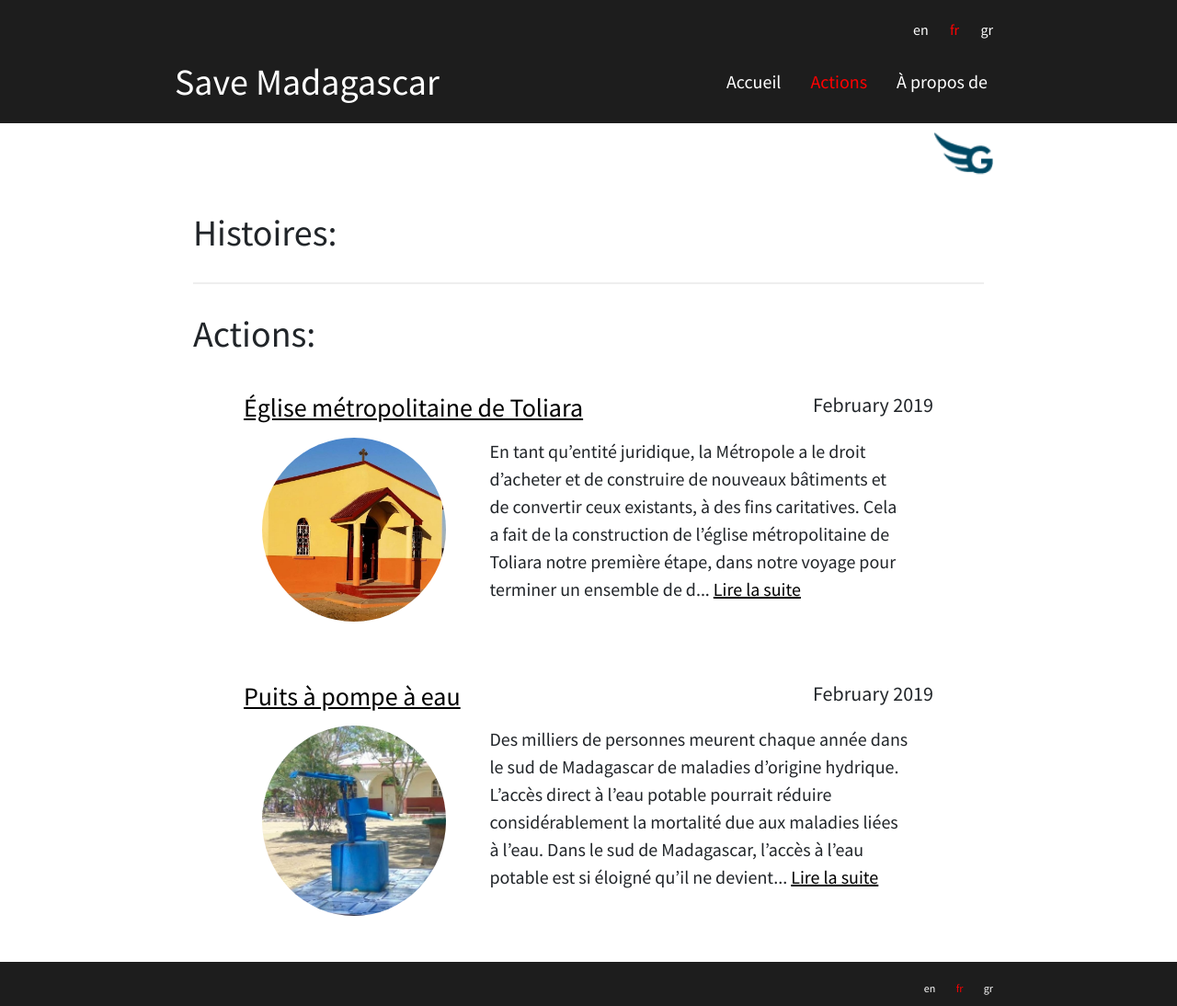
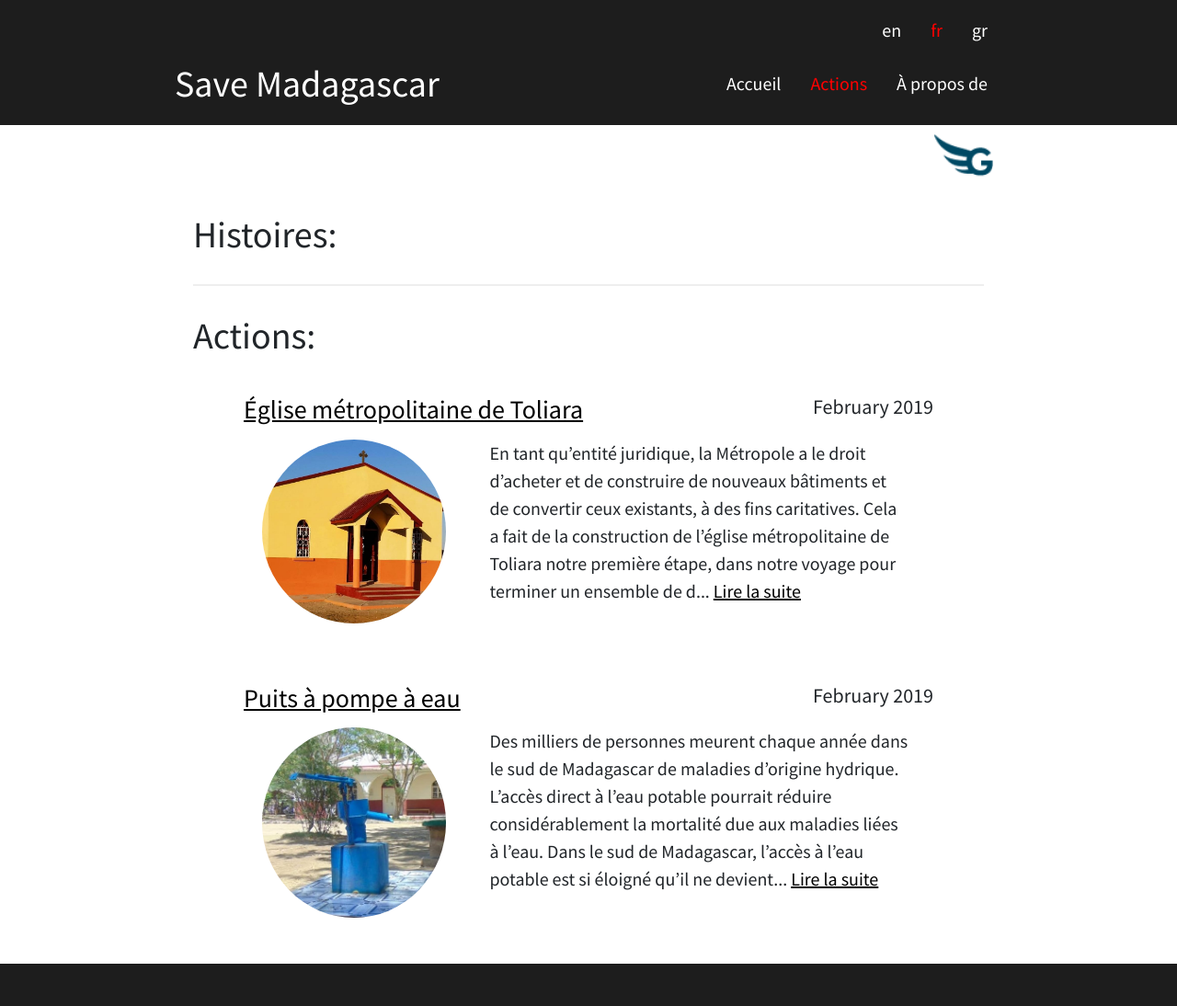
Before and after one commit to at07cm1/smadagascar_site, a Jekyll site: the page built from updates_fr.html, in a window 1280 px wide. Shown: the whole page at 92% size. Built offline with Jekyll 4.4.1, drawn with Linux system fonts in a browser that asks for light colours; after the commit the page ends 1068 px from its top, so only the background shows below that.

Commit message:
responsive language bar

```diff
--- a/_includes/main_navbar.html
+++ b/_includes/main_navbar.html
@@ -1,5 +1,5 @@
 <div class="container">
-  <nav class="main-nav">
+  <!-- <nav class="main-nav">
     <div class="columns" style="font-size:0.8em">
       <ul>
         {% assign allPages = site.html_pages | concat: site.posts | sort: "lang" %}
@@ -9,6 +9,22 @@
           {% endif %}
       {% endfor %}
       </ul>
+    </div>
+  </nav> -->
+  <nav class="navbar navbar-expand-lg bg-transparent">
+      <button class="navbar-toggler navbar-dark mx-auto" type="button" data-toggle="collapse" data-target="#langbarToggler" aria-controls="langbarToggler" aria-expanded="false" aria-label="Toggle language">
+        <span><img src="/media/logo/waving_flag_white.svg" style="width: 20px;"></span>
+
+      </button>
+    <div class="collapse navbar-collapse" id="langbarToggler">
+    <ul class="navbar ml-auto d-lg-flex align-items-center  align-center">
+    {% assign allPages = site.html_pages | concat: site.posts | sort: "lang" %}
+    {% for p in allPages %}
+    {% if p.lang_id == page.lang_id %}
+    <li {% if p.lang == page.lang %}class="nav-item h-100 active"{% endif %}><a href="{{ p.url }}" {% if p.url == page.url %}class="nav-link active"{% else %}class="nav-link"{% endif %}>{{ p.lang }}</a></li>
+    {% endif %}
+    {% endfor %}
+    </ul>
     </div>
   </nav>
 </div>
--- a/_layouts/default.html
+++ b/_layouts/default.html
@@ -46,18 +46,6 @@
 			{{ content }}
 		</div>
 		<footer>
-			<div class="container">
-				<nav class="main-nav">
-        <ul>
-				{% assign allPages = site.html_pages | concat: site.posts | sort: "lang" %}
-        {% for p in allPages %}
-					{% if p.lang_id == page.lang_id %}
-						<li {% if p.lang == page.lang %}class="active"{% endif %}><a href="{{ p.url }}" {% if p.url == page.url %}class="navLink active"{% else %}class="navLink"{% endif %}>{{ p.lang }}</a></li>
-					{% endif %}
-        {% endfor %}
-        </ul>
-				</nav>
-			</div>
 		</footer>
 		<!-- Optional JavaScript -->
 		<!-- jQuery first, then Popper.js, then Bootstrap JS -->
--- a/css/style.css
+++ b/css/style.css
@@ -128,6 +128,7 @@
 }
 
 a {text-decoration: underline;}
+
 
 div.content {
 	background: #fff;
```
Also changed, not shown: media/logo/waving_flag_white.svg (added).
